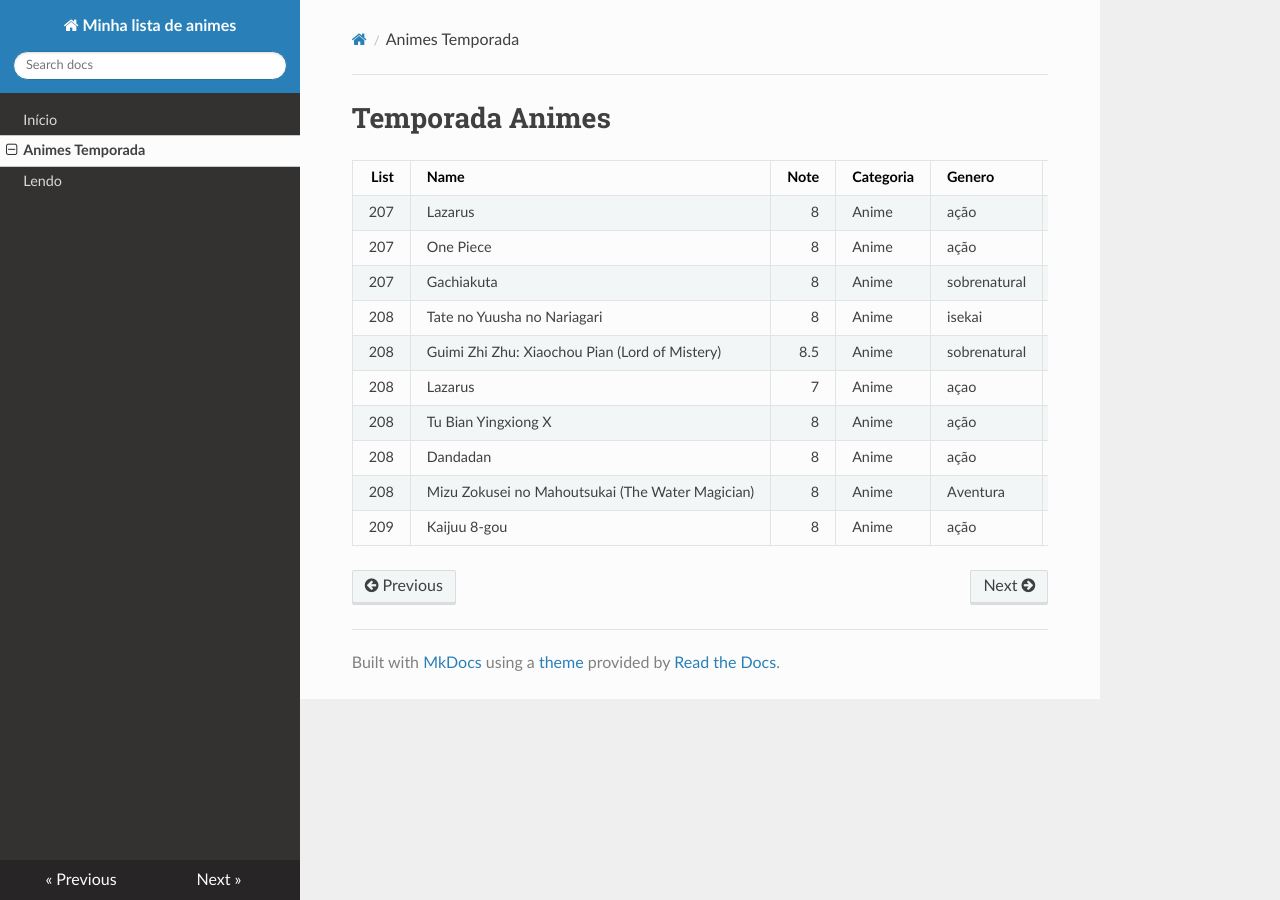
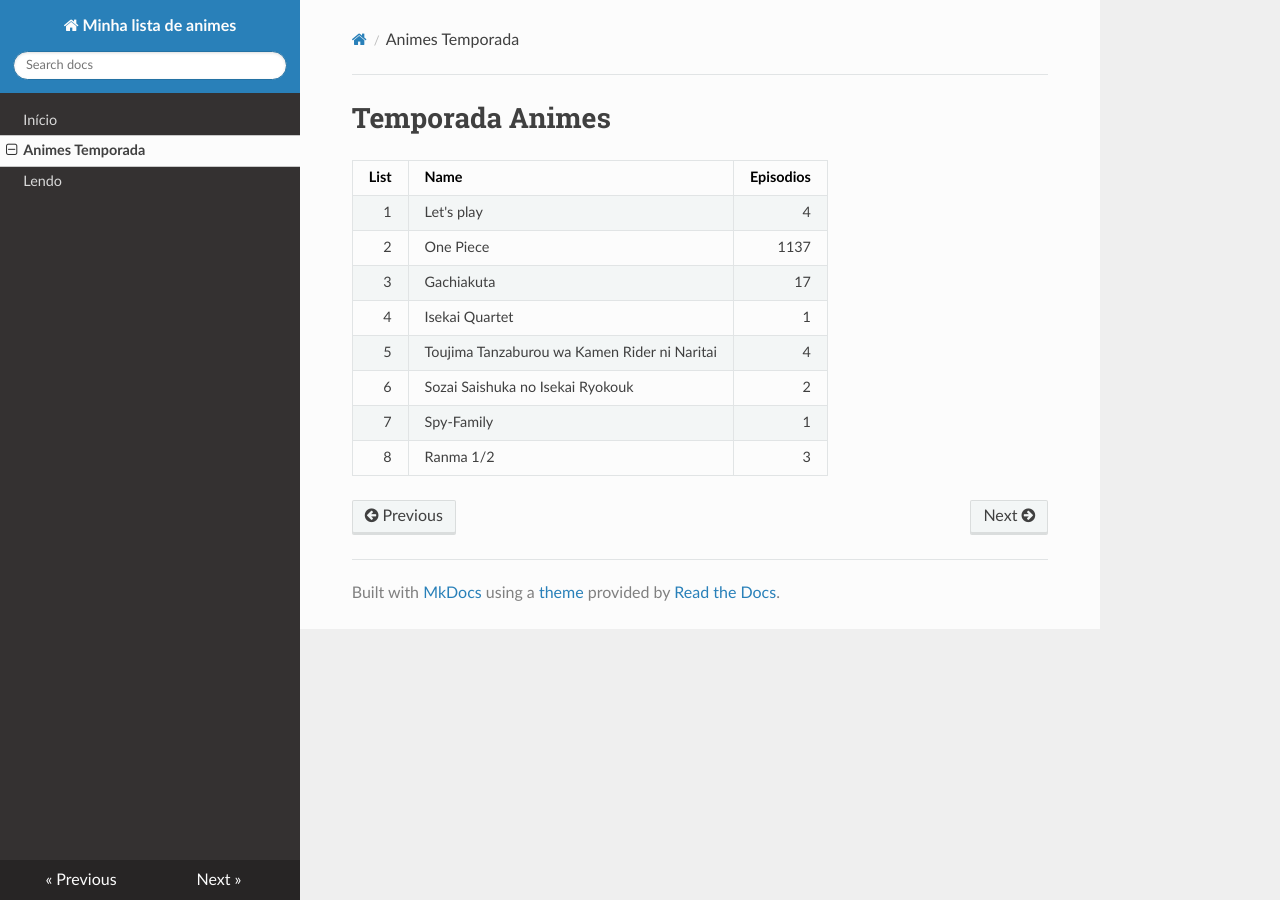
Before and after one commit to JoseFelixeng/minhalistadeAnimes, an MkDocs documentation site: the page built from docs/temp_animes.md, in a window 1280 px wide. Built offline with MkDocs 1.6.1, drawn with Linux system fonts in a browser that asks for light colours; nearby versions of some CDN libraries.

Commit message:
att animes da temporada 1 de novembro de 25

```diff
--- a/docs/temp_animes.md
+++ b/docs/temp_animes.md
@@ -1,14 +1,12 @@
 # Temporada Animes
 
-|   List | Name                                              |   Note | Categoria   | Genero       | Descrição   |   Temporada |   Episodios |   Assistido | Atualizado   |
-|-------:|:--------------------------------------------------|-------:|:------------|:-------------|:------------|------------:|------------:|------------:|:-------------|
-|    207 | Lazarus                                           |    8   | Anime       | ação         | anime novo  |           1 |          12 |           2 | 2025-07-11   |
-|    207 | One Piece                                         |    8   | Anime       | ação         | anime novo  |          15 |        1030 |        1036 | 2025-07-11   |
-|    207 | Gachiakuta                                        |    8   | Anime       | sobrenatural | anime novo  |           1 |          12 |           8 | 2025-07-11   |
-|    208 | Tate no Yuusha no Nariagari                       |    8   | Anime       | isekai       | anime novo  |           4 |          12 |           6 | 2025-07-11   |
-|    208 | Guimi Zhi Zhu: Xiaochou Pian (Lord of Mistery)    |    8.5 | Anime       | sobrenatural | anime novo  |           1 |          12 |           8 | 2025-07-11   |
-|    208 | Lazarus                                           |    7   | Anime       | açao         | anime novo  |           1 |          12 |           2 | 2025-07-11   |
-|    208 | Tu Bian Yingxiong X                               |    8   | Anime       | ação         | anime novo  |           1 |          24 |          19 | 2025-07-11   |
-|    208 | Dandadan                                          |    8   | Anime       | ação         | anime novo  |           2 |          12 |           6 | 2025-07-11   |
-|    208 | Mizu Zokusei no Mahoutsukai  (The Water Magician) |    8   | Anime       | Aventura     | anime novo  |           1 |          12 |           7 | 2025-07-11   |
-|    209 | Kaijuu 8-gou                                      |    8   | Anime       | ação         | anime novo  |           2 |          12 |           5 | 2025-07-11   |
+|   List | Name                                              | Episodios |
+|-------:|:--------------------------------------------------|-------:|
+| 1 |  Let's play                                       | 4 |
+| 2 | One Piece                                         | 1137 |
+| 3 | Gachiakuta                                        | 17 |
+| 4 | Isekai Quartet                                    | 1 |
+| 5 | Toujima Tanzaburou wa Kamen Rider ni Naritai      | 4 |
+| 6 | Sozai Saishuka no Isekai Ryokouk                  | 2 |
+| 7 | Spy-Family                                        | 1 |
+| 8 | Ranma 1/2                                         | 3 |
```
Also changed, not shown: docs/index.md (+20 -17 lines), docs/read.md (+5 -5 lines), site/index.html, site/read/index.html, site/search/search_index.json, site/sitemap.xml, site/temp_animes/index.html, 1 other file.
